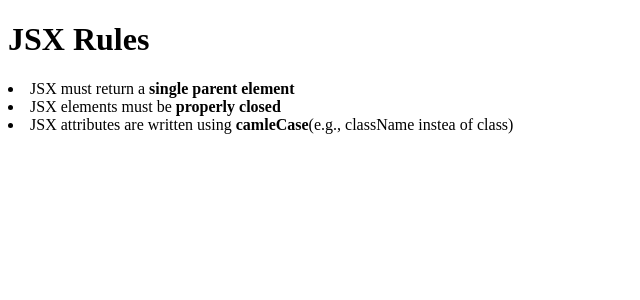
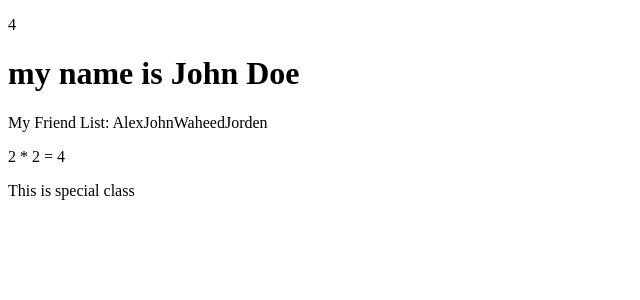
Before and after one commit to ShubhamVerma-Developer/50hours-react-JS-19, a React (Vite) app in the folder intro/react-demos/: page / in a window 1280 px wide. Shown: the top 300 px of the page, without its empty margins (0-640 px from the left). Built offline with nearby package versions, Linux system fonts and the light colour scheme.

Commit message:
dynamically pass the variable and  function in the jsx

```diff
--- a/intro/react-demos/src/App.jsx
+++ b/intro/react-demos/src/App.jsx
@@ -1,8 +1,22 @@
-import JSXRules from "./components/JSXRules";
 
 function App() {
+
+  const myName = "my name is John Doe";
+
+  const multiply = (a, b) => a *b;
+
+  const specialClass = "special-class";
+
   return <div>
-    <JSXRules />
+    <p>
+      {2 + 2}
+    </p>
+    <h1>
+      {myName}
+    </h1>
+    <p>My Friend List: {["Alex", "John", "Waheed", "Jorden"]}</p>
+    <p>2 * 2 = {multiply(2, 2)}</p>
+    <p className={specialClass}>This is special class</p>
   </div>
 }
 
```
